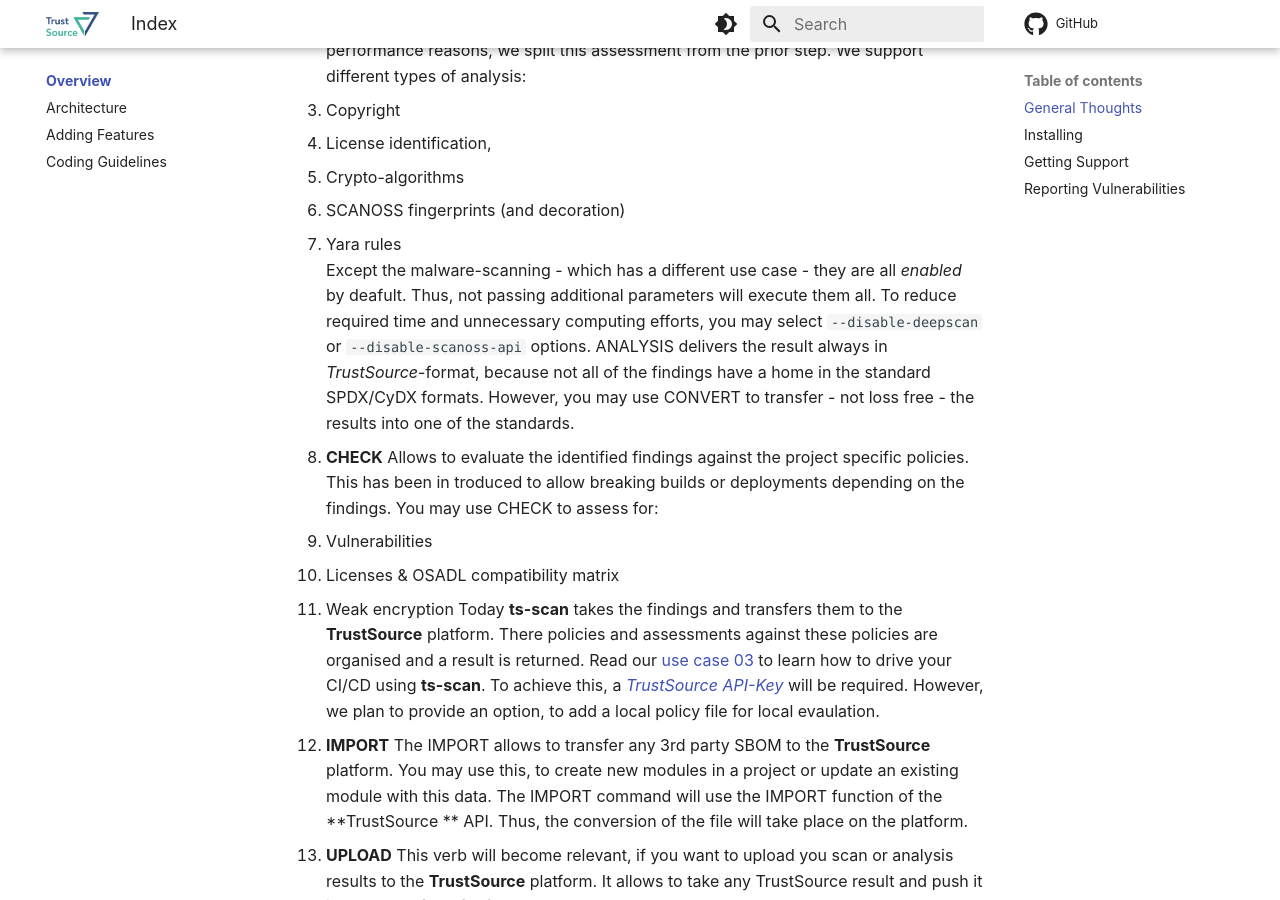
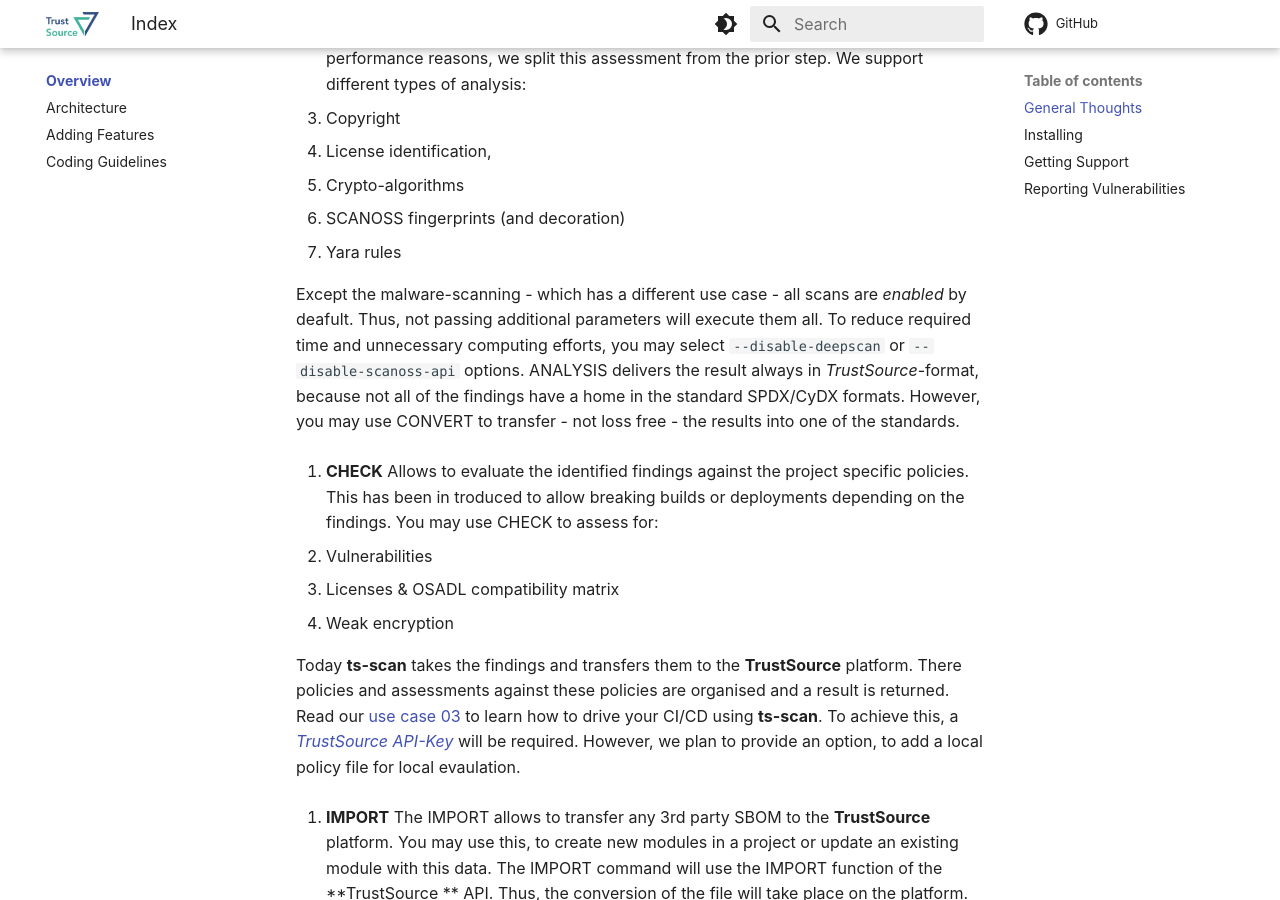
Before and after one commit to TrustSource/ts-scan, an MkDocs documentation site: the page built from docs/index.md, in a window 1280 px wide and 900 px high, scrolled down 1547 px. Built offline with MkDocs 1.6.1 and Material for MkDocs 9.7.7, drawn with Linux system fonts in a browser that asks for light colours; comment, search, counter and statistics services are not loaded.

Commit message:
try to fix lists

```diff
--- a/docs/index.md
+++ b/docs/index.md
@@ -14,18 +14,25 @@
 
 * Capabilities
 
-  - [Scanning for dependencies](/ts-scan/sbom) (creating SBOMs)
-  - [Scanning for licenses](/ts-scan/licenses)
-  - [Scanning for encryption](/ts-scan/encryption)
-  - [Scan for Known Vulnerabilities](/ts-scan/vulns)
-  - [Scan for malware](/ts-scan/malware)
-  - [Scan for known software snippets](/ts-scan/snippets)
+  + [Scanning for dependencies](/ts-scan/sbom) (creating SBOMs)
+
+  + [Scanning for licenses](/ts-scan/licenses)
+
+  + [Scanning for encryption](/ts-scan/encryption)
+
+  + [Scan for Known Vulnerabilities](/ts-scan/vulns)
+
+  + [Scan for malware](/ts-scan/malware)
+
+  + [Scan for known software snippets](/ts-scan/snippets)
 
 * Operations (WIP)
 
-  - Scanning different artefacts
-  - Storing and exporting scan results to different formats
-  - Operating ts-scan inside a container
+  + Scanning different artefacts
+
+  + Storing and exporting scan results to different formats
+
+  + Operating ts-scan inside a container
 
 
 ## General Thoughts
@@ -40,19 +47,23 @@
 2. **ANALYSE**
    This action allows to assess the identified dependencies in detail. It will take the scan and pull for each identified dependency the sources from either the package management system or your local repository and assess file by file for information. For performance reasons, we split this assessment from the prior step.
    We support different types of analysis:
-   - Copyright
-   - License identification,
-   - Crypto-algorithms
-   - SCANOSS fingerprints (and decoration)
-   - Yara rules
-   Except the malware-scanning - which has a different use case - they are all *enabled* by deafult. Thus, not passing additional parameters will execute them all. To reduce required time and unnecessary computing efforts, you may select  `--disable-deepscan` or `--disable-scanoss-api` options.
+
+   1. Copyright
+   2. License identification,
+   3. Crypto-algorithms
+   4. SCANOSS fingerprints (and decoration)
+   5. Yara rules
+
+   Except the malware-scanning - which has a different use case - all scans are *enabled* by deafult. Thus, not passing additional parameters will execute them all. To reduce required time and unnecessary computing efforts, you may select  `--disable-deepscan` or `--disable-scanoss-api` options.
    ANALYSIS delivers the result always in *TrustSource*-format, because not all of the findings have a home in the standard SPDX/CyDX formats. However, you may use CONVERT to transfer - not loss free - the results into one of the standards.
 
 3. **CHECK**
    Allows to evaluate the identified findings against the project specific policies. This has been in troduced to allow breaking builds or deployments depending on the findings. You may use CHECK to assess for:
-   - Vulnerabilities
-   - Licenses & OSADL compatibility matrix
-   - Weak encryption
+
+   1. Vulnerabilities
+   2. Licenses & OSADL compatibility matrix
+   3. Weak encryption
+
    Today **ts-scan** takes the findings and transfers them to the **TrustSource** platform. There policies and assessments against these policies are organised and a result is returned. Read our [use case 03](/ts-scan/uc03-check) to learn how to drive your CI/CD using **ts-scan**.
    To achieve this, a *[TrustSource API-Key](https://trustsource.github.io/app-docs/keymgmt)* will be required. However, we plan to provide an option, to add a local policy file for local evaulation.
 
```
